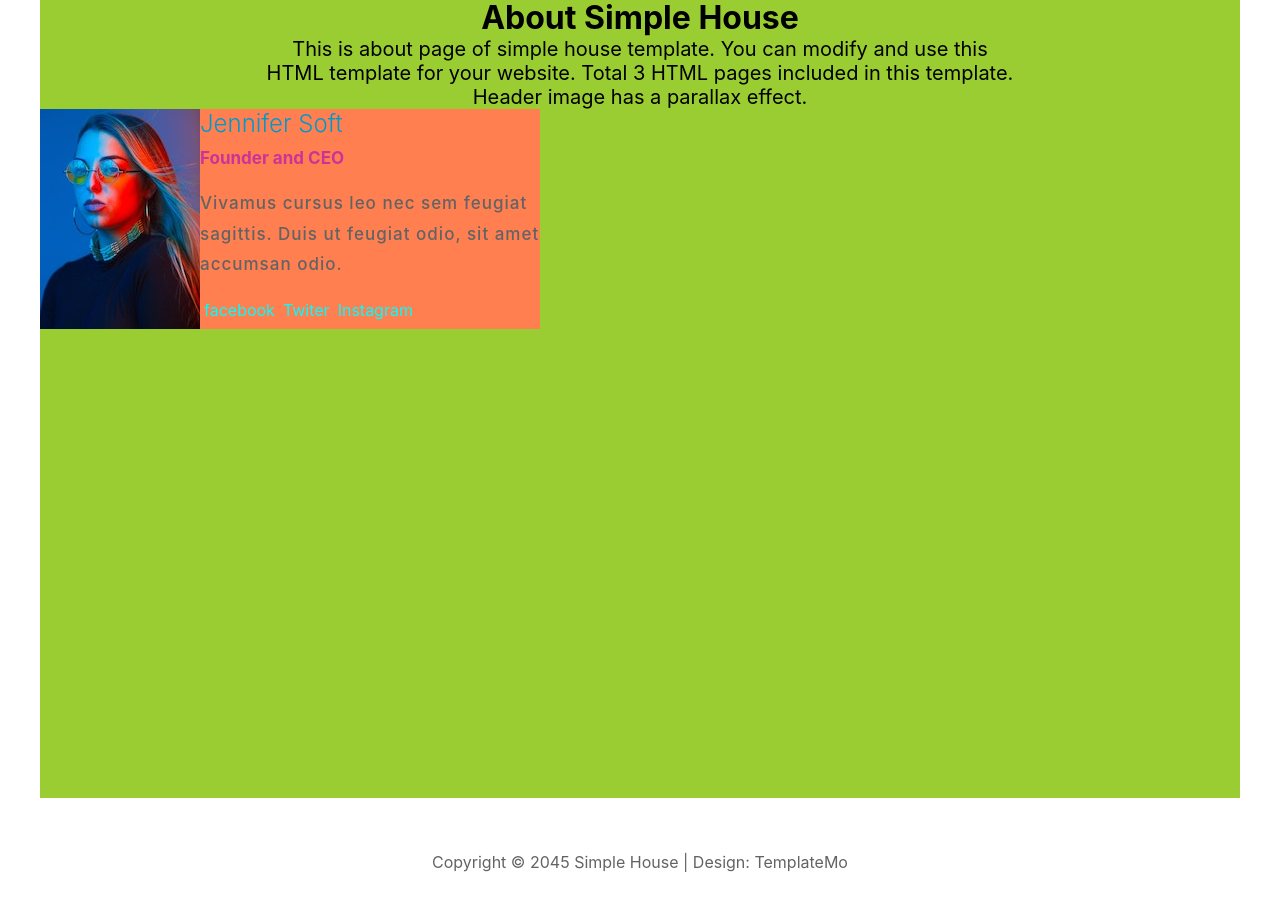
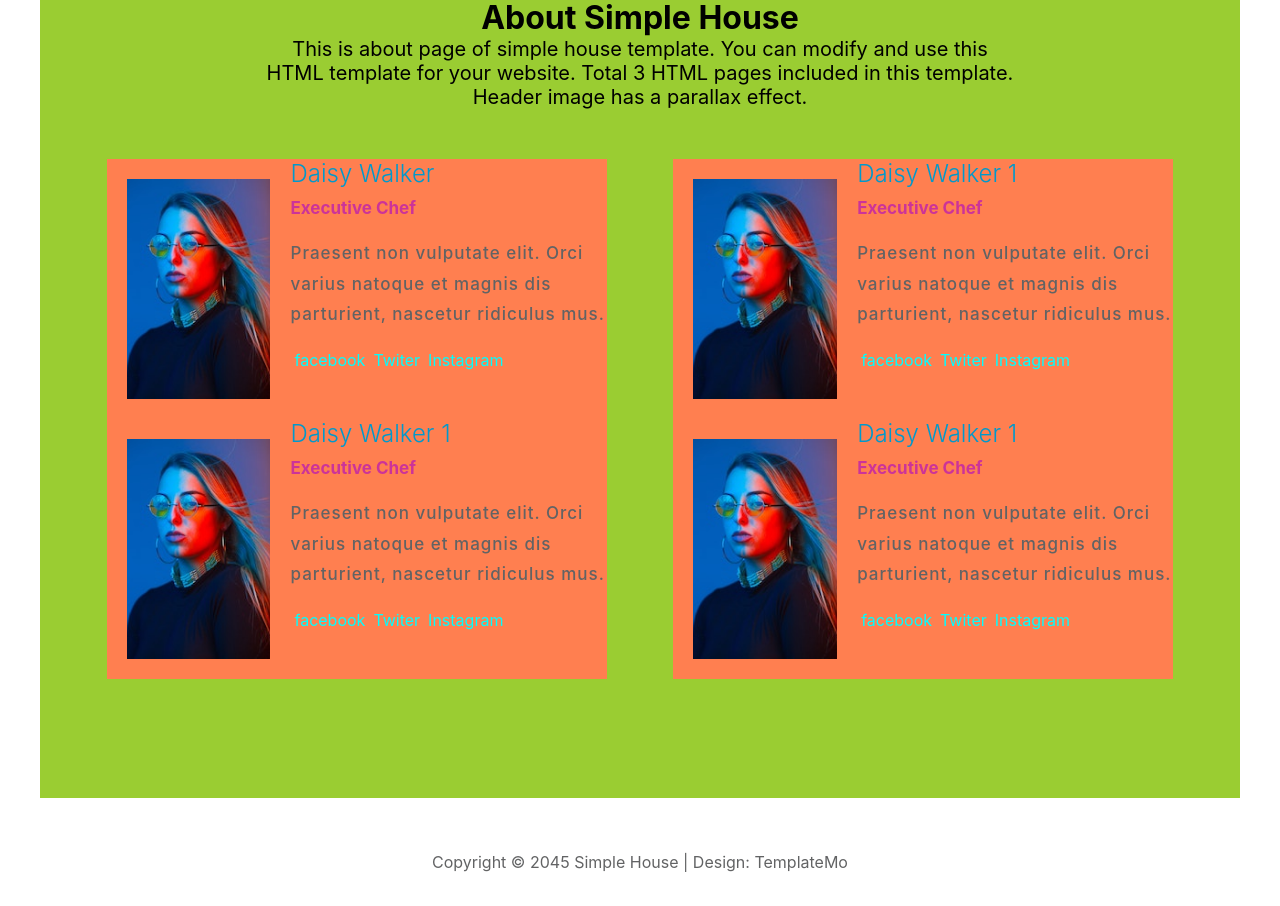
Before and after one commit to KhachGevorgyan94/React-project-start, a React (Create React App) app: page /about-us in a window 1280 px wide. Shown: the part 802-1708 px from the top of the page. Built offline with nearby package versions, Linux system fonts and the light colour scheme.

Commit message:
add-lists

```diff
--- a/src/Components/about-us/index.jsx
+++ b/src/Components/about-us/index.jsx
@@ -4,15 +4,47 @@ import './style.css'
 import person1 from "../assets/images/image-1.jpg";
 
 class AboutUs extends React.Component {
+  state = {
+    list: [
+      {
+        name: "Daisy Walker",
+        work: "Executive Chef",
+        about: "Praesent non vulputate elit. Orci varius natoque et magnis dis parturient, nascetur ridiculus mus.",
+        image: "https://templatemo.com/templates/templatemo_539_simple_house/img/about-02.jpg",
+      },
 
+      {
+        name: "Daisy Walker 1",
+        work: "Executive Chef",
+        about: "Praesent non vulputate elit. Orci varius natoque et magnis dis parturient, nascetur ridiculus mus.",
+        image: "https://templatemo.com/templates/templatemo_539_simple_house/img/about-02.jpg",
+      },
+      {
+        name: "Daisy Walker 1",
+        work: "Executive Chef",
+        about: "Praesent non vulputate elit. Orci varius natoque et magnis dis parturient, nascetur ridiculus mus.",
+        image: "https://templatemo.com/templates/templatemo_539_simple_house/img/about-02.jpg",
+      },
+      {
+        name: "Daisy Walker 1",
+        work: "Executive Chef",
+        about: "Praesent non vulputate elit. Orci varius natoque et magnis dis parturient, nascetur ridiculus mus.",
+        image: "https://templatemo.com/templates/templatemo_539_simple_house/img/about-02.jpg",
+      },
+    ]
+  }
   render() {
-    return  <div className='P-about-us'>
+    return <div className='P-about-us'>
       <h1 className="header-h1"> About Simple House</h1>
       <p className="header-p"> This is about page of simple house template.  You can modify and use this <br /> HTML template for your website. Total 3 HTML pages included in
         this template. <br /> Header image has a parallax effect.</p>
-        <div className="person-list">
-        <Person/>
-        </div>
+      <div className="person-list">
+
+        {this.state.list.map((item, index) => {
+          return  <Person data={item}  key={index}/>
+        })}
+
+      </div>
     </div>
   }
 }
--- a/src/Components/about-us/style.css
+++ b/src/Components/about-us/style.css
@@ -4,7 +4,12 @@
     background-color: green;
 }
 
-
+.person-list{
+    margin-top: 50px;
+    display:flex;
+    flex-wrap: wrap;
+    justify-content: space-evenly;
+}
 .P-about-us{
     min-height: 100vh;
 }
@@ -12,7 +17,7 @@
 .P-about-us{
     margin: 0 auto;
     max-width: 1200px;
-    height: 400px;
+    /* height: 400px; */
     background-color: yellowgreen;
 }
 .header-h1{
--- a/src/Components/person/index.jsx
+++ b/src/Components/person/index.jsx
@@ -4,15 +4,16 @@ import "./style.css"
 class Person extends React.Component {
     render() {
         return <div className="person">
-            <div className="person-image"></div>
+            <div className="person-image">
+                <img src="" alt="" />
+            </div>
             <div className="person-information">
-                <h2>Jennifer Soft</h2>
-                <h3>Founder and CEO</h3>
-                <p>Vivamus cursus leo nec sem feugiat <br />
-                    sagittis.  Duis ut feugiat  odio, sit amet <br /> accumsan odio.</p>
+                <h2>{this.props.data.name}</h2>
+                <h3>{this.props.data.work}</h3>
+                <p>{this.props.data.about}</p>
                 <div className="person-links">
                     <ul>
-                         <li><a href="https://fb.com/">facebook</a></li>
+                         <li><a href="https://fb.com/" >facebook</a></li>
                          <li><a href="https://fb.com/">Twiter</a></li>
                          <li><a href="https://fb.com/">Instagram</a></li>
                     </ul>
--- a/src/Components/person/style.css
+++ b/src/Components/person/style.css
@@ -5,7 +5,8 @@
 }
 
 .person-image {
-    width: 160px;
+    margin: 20px;
+    width: 400px;
     height: 220px;
     background-color: red;
     background-image: url("/src/Components/assets/images/image-1.jpg");
```
